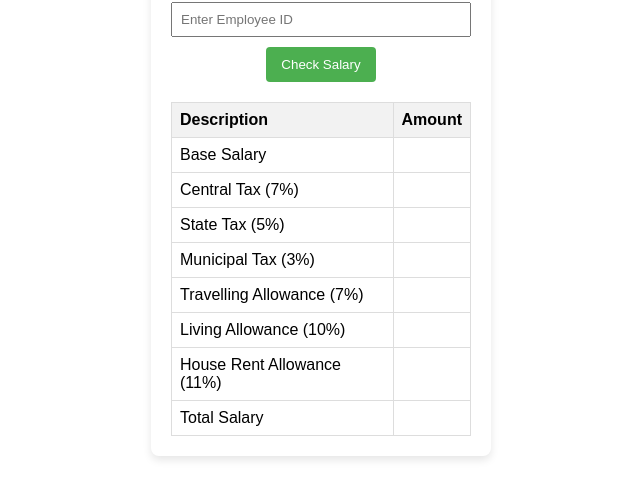
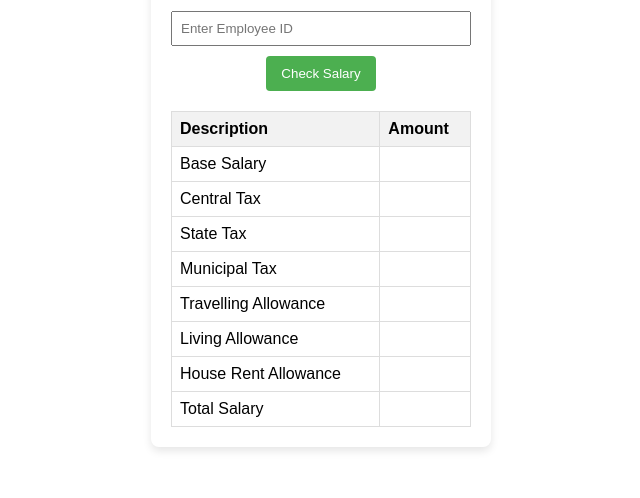
Before and after one commit to QQ07/CCA, a website: page index.html in a window 1280 px wide. Shown: the part 212-710 px from the top of the page, without its empty margins (319-959 px from the left). Drawn offline with Linux system fonts and the light colour scheme.

Commit message:
enhanced UI

```diff
--- a/index.html
+++ b/index.html
@@ -82,27 +82,27 @@
                 <td id="base-salary"></td>
             </tr>
             <tr>
-                <td>Central Tax (7%)</td>
+                <td>Central Tax </td>
                 <td id="central-tax"></td>
             </tr>
             <tr>
-                <td>State Tax (5%)</td>
+                <td>State Tax</td>
                 <td id="state-tax"></td>
             </tr>
             <tr>
-                <td>Municipal Tax (3%)</td>
+                <td>Municipal Tax </td>
                 <td id="municipal-tax"></td>
             </tr>
             <tr>
-                <td>Travelling Allowance (7%)</td>
+                <td>Travelling Allowance </td>
                 <td id="travel-allowance"></td>
             </tr>
             <tr>
-                <td>Living Allowance (10%)</td>
+                <td>Living Allowance </td>
                 <td id="living-allowance"></td>
             </tr>
             <tr>
-                <td>House Rent Allowance (11%)</td>
+                <td>House Rent Allowance </td>
                 <td id="house-rent-allowance"></td>
             </tr>
             <tr>
```
